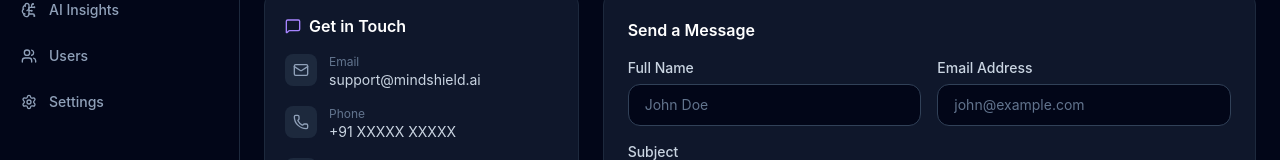
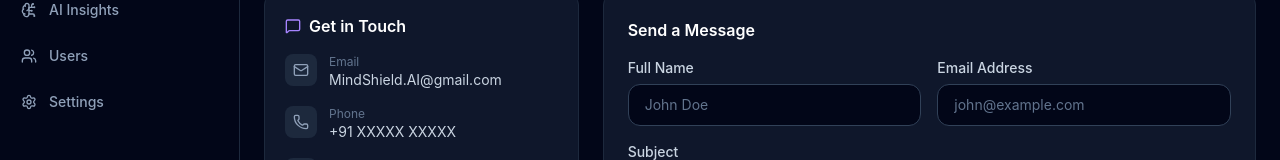
Before and after one commit to AyushHL/MindShield-AI, a React (Vite) app in the folder frontend/: page /dashboard/contact in a window 1280 px wide. Shown: the part 183-343 px from the top of the page. Built offline with nearby package versions, Linux system fonts and the light colour scheme; sample sign-in values are in the browser's storage.

Commit message:
fix: Update Support Email Contact Page

```diff
--- a/frontend/src/pages/Contact.tsx
+++ b/frontend/src/pages/Contact.tsx
@@ -14,7 +14,7 @@ const faqs = [
 ];
 
 const contactInfo = [
-  { icon: Mail, label: 'Email', value: 'support@mindshield.ai' },
+  { icon: Mail, label: 'Email', value: 'MindShield.AI@gmail.com' },
   { icon: Phone, label: 'Phone', value: '+91 XXXXX XXXXX' },
   { icon: MapPin, label: 'Location', value: 'Delhi Technological University, Delhi, India' },
 ];
```
